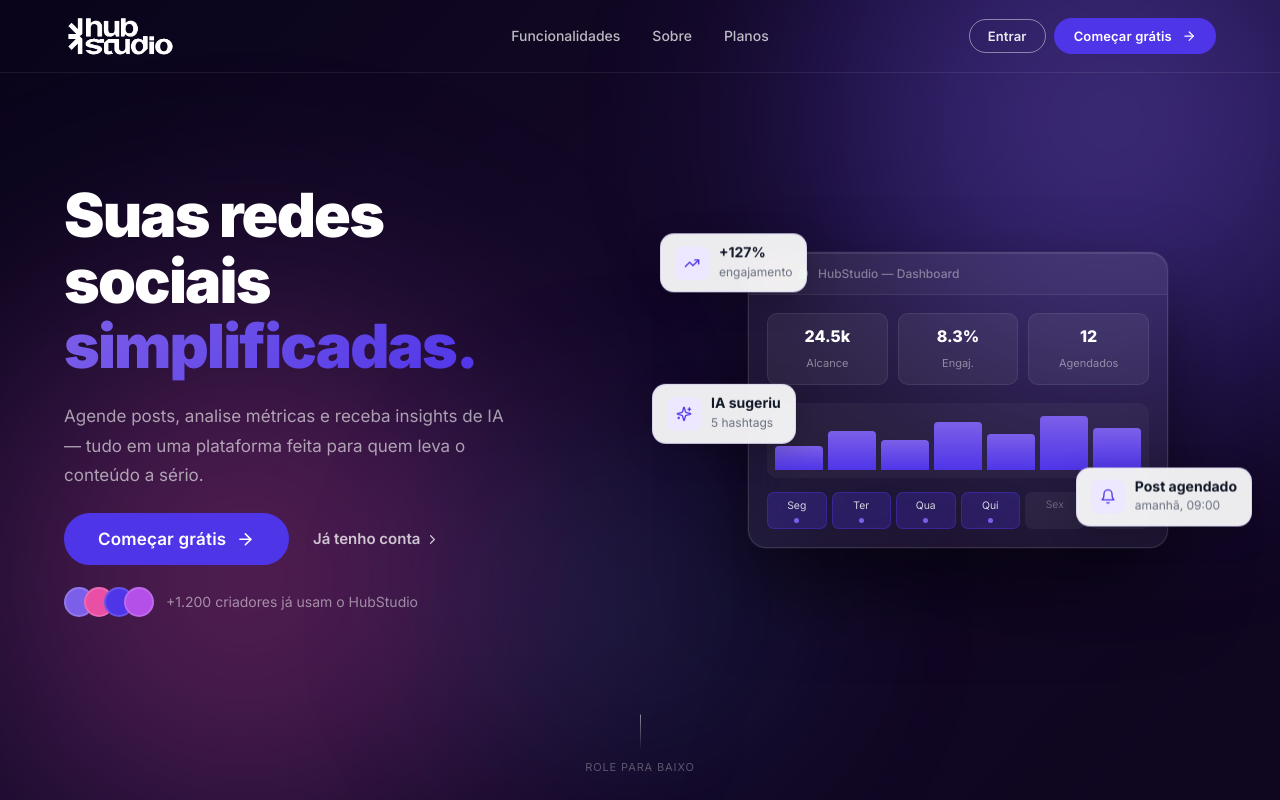
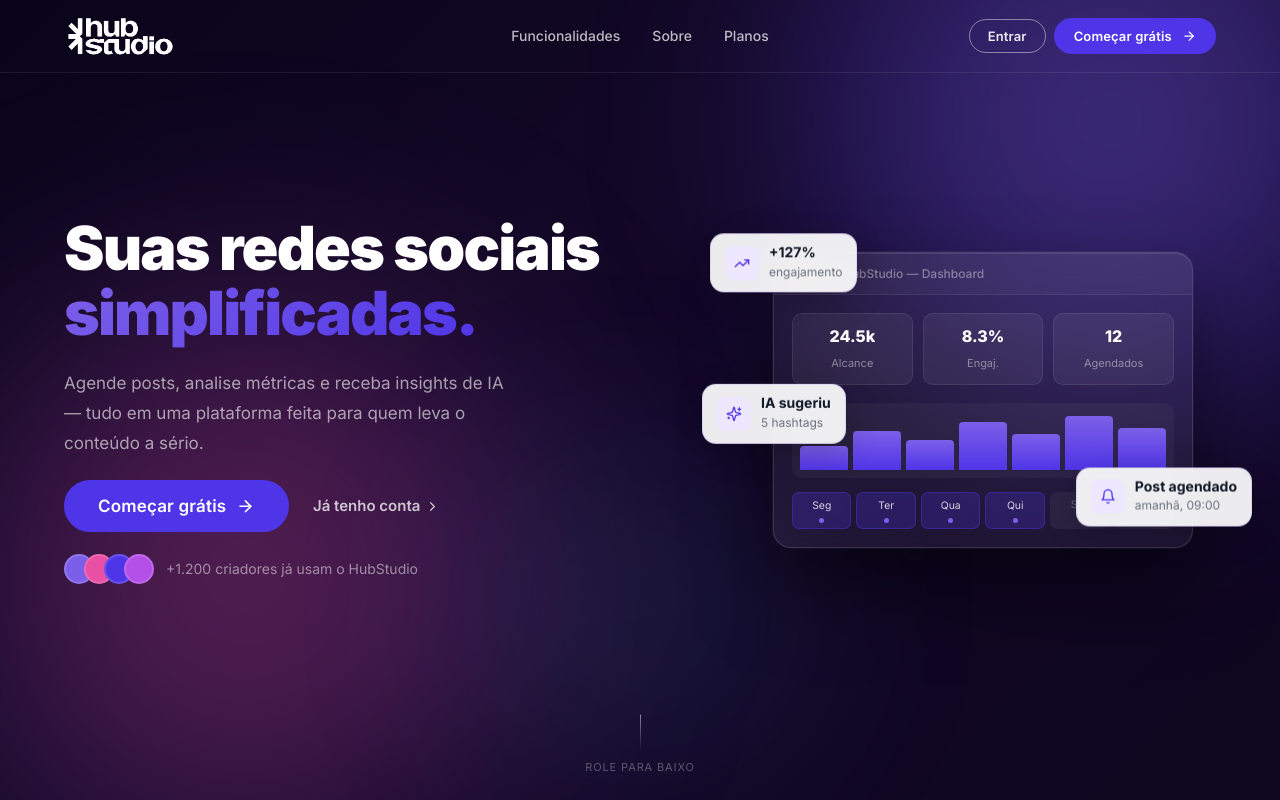
Before and after one commit to brenosemfreio/tcc, a React (Vite) app: page / in a window 1280 px wide. Shown: the top 800 px of the page. Built offline with nearby package versions, Linux system fonts and the light colour scheme.

Commit message:
chore: auto sync [Claude]

```diff
--- a/src/pages/Landing/Landing.css
+++ b/src/pages/Landing/Landing.css
@@ -179,8 +179,8 @@
 /* Inner grid */
 .l-hero__inner {
   display: grid;
-  grid-template-columns: 1fr 1fr;
-  gap: 120px;
+  grid-template-columns: 1.15fr 1fr;
+  gap: 150px;
   align-items: center;
   min-height: 100vh;
   padding-top: 96px;
```
